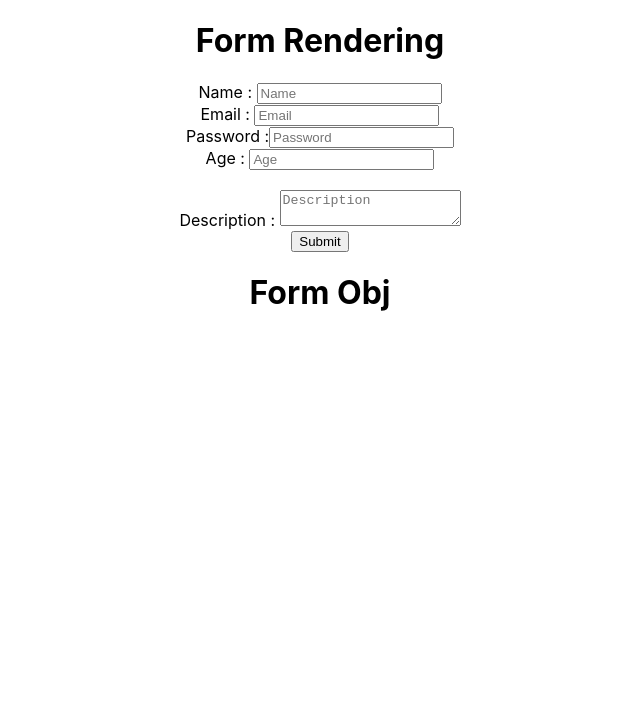
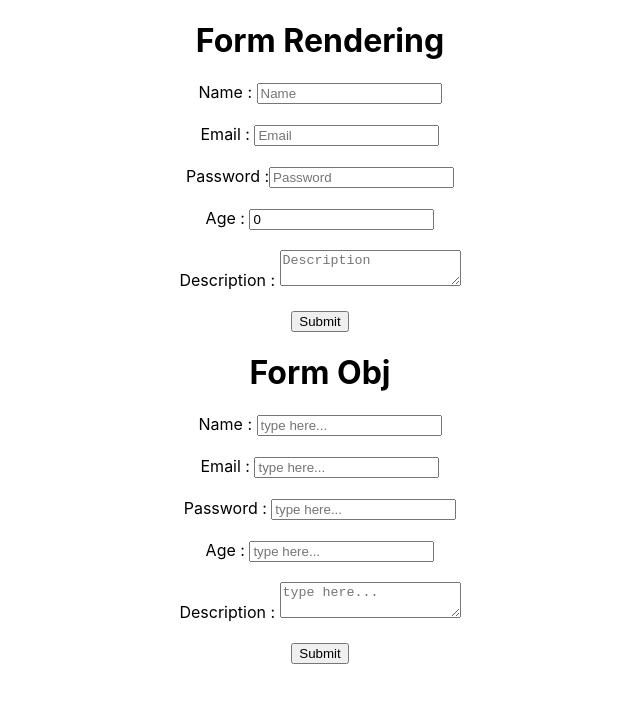
Before and after one commit to manojkumars313/REACT_LEARNING, a React (Create React App) app: page / in a window 1280 px wide. Shown: the top 702 px of the page, without its empty margins (320-960 px from the left). Built offline with nearby package versions, Linux system fonts and the light colour scheme.

Commit message:
Form obj

```diff
--- a/src/App.js
+++ b/src/App.js
@@ -1,12 +1,14 @@
 import "./App.css";
 import Form from "./Components/Form";
 import FormObj from "./Components/FormObj";
+// import Form from "./Form";
 
 function App() {
   return (
     <div className="App">
       <Form />
       <FormObj />
+      {/* <Form /> */}
     </div>
   );
 }
--- a/src/Components/Form.js
+++ b/src/Components/Form.js
@@ -10,13 +10,41 @@ function Form() {
 
   const handleSubmit = (event) => {
     event.preventDefault();
-    const { name, value } = event.target;
     console.log("envent", event);
   };
 
   const handleOnChange = (events) => {
-    console.log(events);
-    setName(events.target.value);
+    const { name, value } = events.target;
+    console.log("name and value", name, value);
+    // setName(events.target.value);
+
+    switch (name) {
+      case "name": {
+        console.log("name switch case");
+        setName(value);
+        break;
+      }
+      case "email": {
+        console.log("email switch case");
+        setEmail(value);
+        break;
+      }
+      case "password": {
+        setPassword(value);
+        break;
+      }
+      case "age": {
+        setAge(value);
+        break;
+      }
+      case "description": {
+        setDescription(value);
+        break;
+      }
+      default: {
+        return;
+      }
+    }
   };
 
   console.log("states of form ", name, email, password, age, description);
@@ -33,29 +61,43 @@ function Form() {
           onChange={handleOnChange}
           value={name}
         ></input>
-        <br />
-
+        <br /> <br />
         <label>Email : </label>
-        <input type={"email"} name={"email"} placeholder={"Email"}></input>
-        <br />
-
+        <input
+          type={"email"}
+          name={"email"}
+          placeholder={"Email"}
+          onChange={handleOnChange}
+          value={email}
+        ></input>
+        <br /> <br />
         <label>Password :</label>
         <input
           type={"password"}
           name={"password"}
           placeholder={"Password"}
+          onChange={handleOnChange}
+          value={password}
+        ></input>
+        <br /> <br />
+        <label>Age : </label>
+        <input
+          type={"number"}
+          name={"age"}
+          placeholder={"Age"}
+          onChange={handleOnChange}
+          value={age}
         ></input>
         <br />
-
-        <label>Age : </label>
-        <input type={"number"} name={"age"} placeholder={"Age"}></input>
         <br />
-        <br />
-
         <label>Description : </label>
-        <textarea name={"description"} placeholder={"Description"}></textarea>
-        <br />
-
+        <textarea
+          name={"description"}
+          placeholder={"Description"}
+          onChange={handleOnChange}
+          value={description}
+        ></textarea>
+        <br /> <br />
         <button type={"submit"} onClick={handleSubmit}>
           Submit
         </button>
--- a/src/Components/FormObj.js
+++ b/src/Components/FormObj.js
@@ -1,9 +1,84 @@
-import React from "react";
+import React, { useState } from "react";
 
 function FormObj() {
+  const [formState, setFormState] = useState({
+    name: "",
+    email: "",
+    password: "",
+    age: "",
+    description: "",
+  });
+
+  const handleOnChange = (event) => {
+    const { name, value } = event.target;
+    console.log("name and value", name, value);
+    setFormState({ ...formState, [name]: value });
+  };
+
+  const handleSubmit = (events) => {
+    events.preventDefault();
+    console.log("events", events);
+  };
+
+  console.log("states of form : ", formState);
+
   return (
     <div>
       <h1>Form Obj</h1>
+      <form>
+        <label>Name : </label>
+        <input
+          type={"text"}
+          placeholder={"type here..."}
+          name={"name"}
+          onChange={handleOnChange}
+          value={formState.name}
+        />
+        <br />
+        <br />
+        <label>Email : </label>
+        <input
+          type={"text"}
+          placeholder={"type here..."}
+          name={"email"}
+          onChange={handleOnChange}
+          value={formState.email}
+        />
+        <br />
+        <br />
+        <label>Password : </label>
+        <input
+          type={"password"}
+          placeholder={"type here..."}
+          name={"password"}
+          onChange={handleOnChange}
+          value={formState.password}
+        />
+        <br />
+        <br />
+        <label>Age : </label>
+        <input
+          type={"number"}
+          placeholder={"type here..."}
+          name={"age"}
+          onChange={handleOnChange}
+          value={formState.age}
+        />
+        <br />
+        <br />
+        <label>Description : </label>
+        <textarea
+          placeholder={"type here..."}
+          name={"description"}
+          onChange={handleOnChange}
+          value={formState.description}
+        />
+        <br />
+        <br />
+        <button type="submit" onClick={handleSubmit}>
+          Submit
+        </button>
+      </form>
     </div>
   );
 }
```
